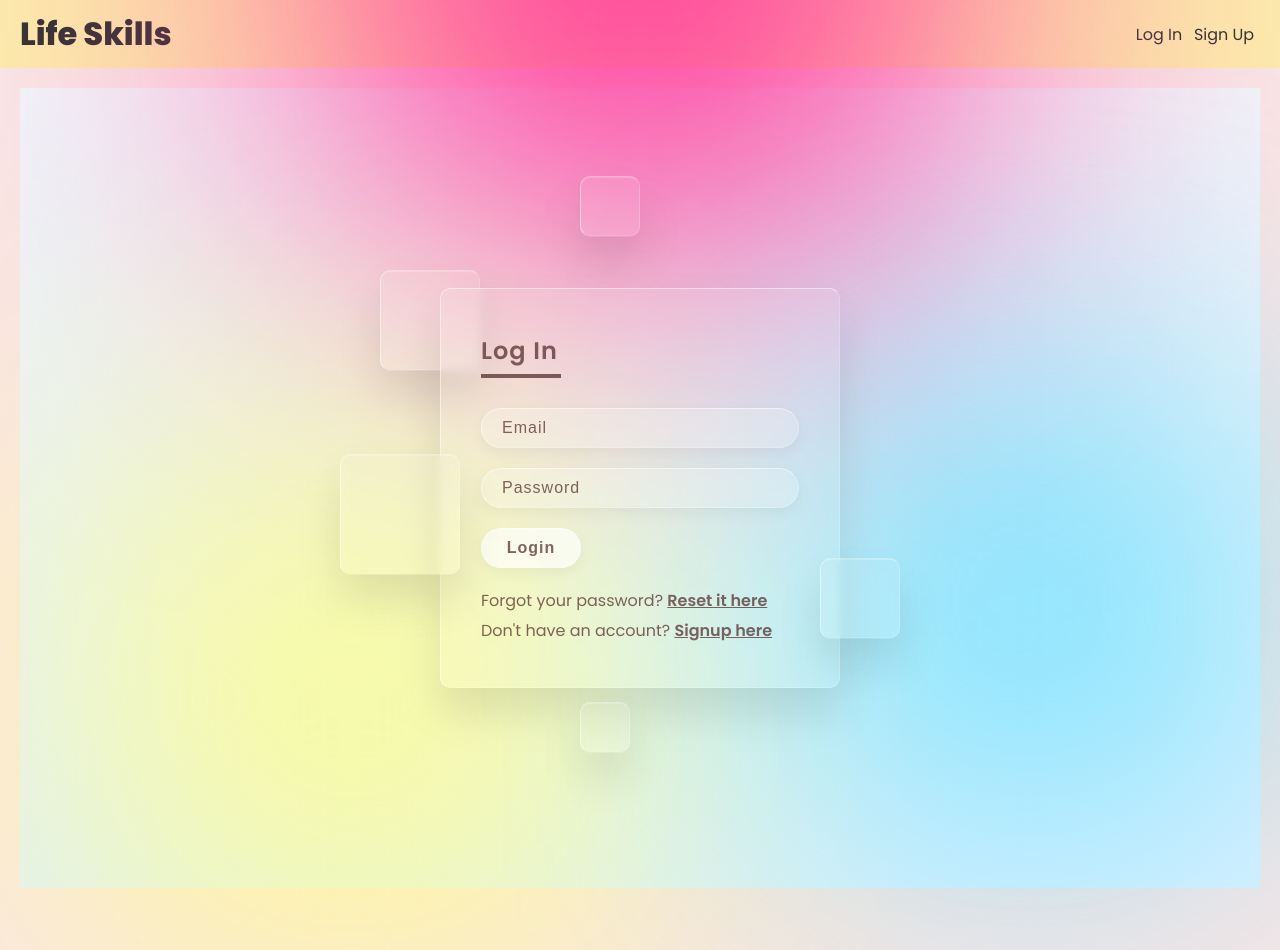
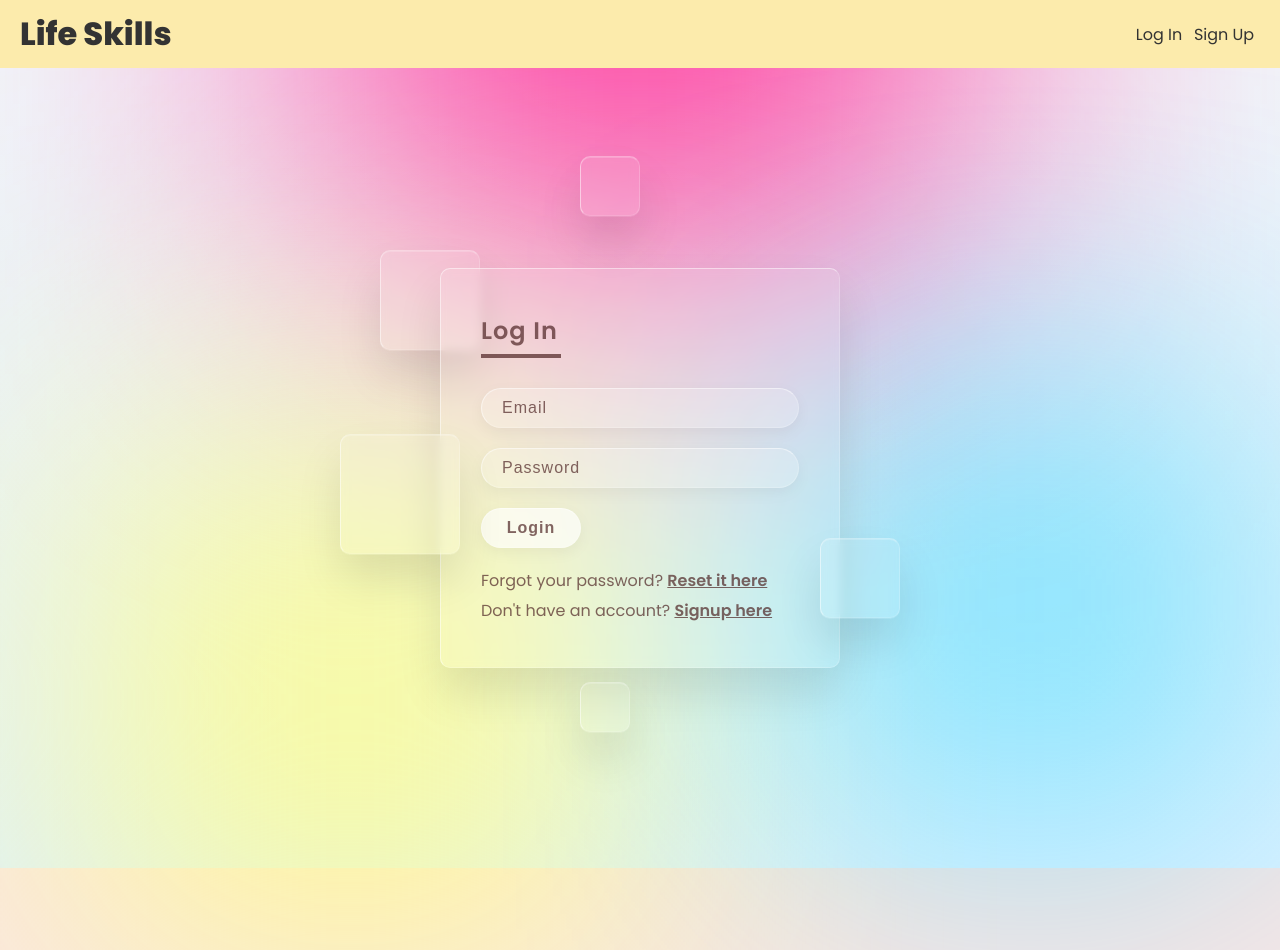
Before and after one commit to Matt-LaRochelle/life-skills, a React (Create React App) app in the folder frontend/: page /login in a window 1280 px wide. Built offline with nearby package versions, Linux system fonts and the light colour scheme.

Commit message:
bring navbar to the top

```diff
--- a/frontend/src/index.css
+++ b/frontend/src/index.css
@@ -34,7 +34,9 @@ body {
 
 /* Navbar */
 header {
-  background: var(--feature)
+  background: var(--feature);
+  position: relative;
+  z-index: 10;
 }
 header .container {
   max-width: 1400px;
@@ -76,8 +78,8 @@ nav span {
 
 /* Main display */
 .pages{
-  max-width: 1400px;
-  padding: 20px;
+  /* max-width: 1400px; */
+  padding: 0px;
   margin: 0 auto;
 }
 
```
